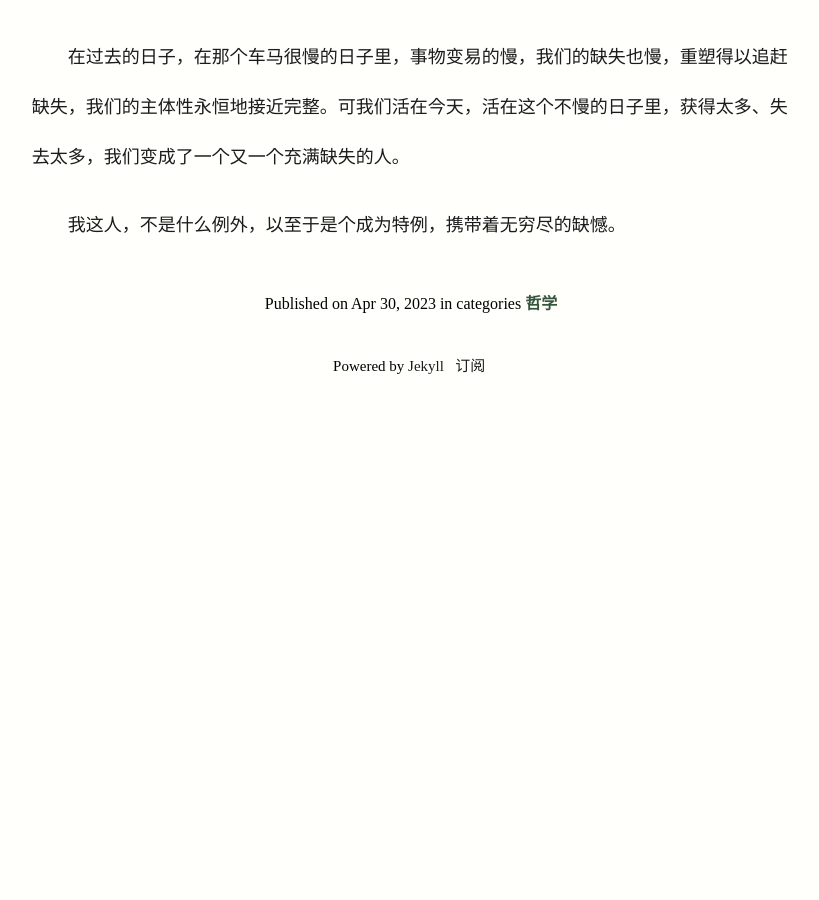
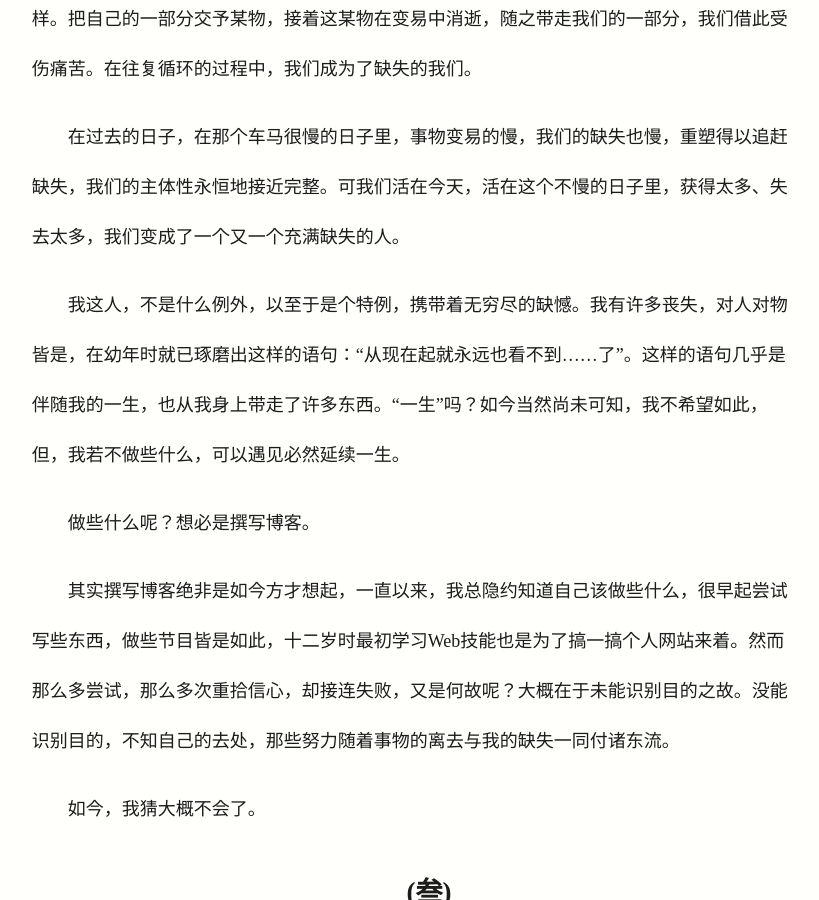
Before and after one commit to Makuraryu/Makuraryu.github.io, a Jekyll site: the page built from _posts/2023-4-30-bokeyizhongshenghuoxingshi.md, in a window 1280 px wide and 900 px high, scrolled down 4199 px. Shown: the whole window, without its empty margins (229-1048 px from the left). Built offline with Jekyll 4.4.1, drawn with Linux system fonts in a browser that asks for light colours; some web fonts are replaced; before the commit the page ends 4604 px from its top, so only the background shows below that; some of the changed text lies outside the part shown.

Commit message:
Add files via upload

```diff
--- a/_posts/2023-4-30-bokeyizhongshenghuoxingshi.md
+++ b/_posts/2023-4-30-bokeyizhongshenghuoxingshi.md
@@ -5,11 +5,13 @@ categories: 哲学
 description: 博客，作为一种新的互联网生活形式
 keywords: 博客, 生活形式, 哲学, 人生
 ---
+# 博客，一种生活形式
+
 我过去使用过好些博客，或是尝试用gridea，或是尝试用hexo，还尝试自己搭过许多……然而至今——正如这篇文章的存在所昭示的那样，它们无一善终。如今，我再次搭起博客。
 
 过去每次用博客，我多少要写一篇“镇站之文”，好像是要对什么发起进攻的檄文似的。《我之博客观》讲了博客的功用，多少也讲了自己写博客的初衷；《枕流阁记》写的我做博客的目的，完完本本地道出了博客背后的那个我；《再建博客记》又描摹了我再搭起博客的心理，更进一步踏进自我的精神世界。几篇文章一篇接一篇的向精神的领域迈进，大概揭示了我好些年来的变化吧，但正如我这些年的变化一样，它们随着我的博客一同消逝了。如今，我再卷土重来，随之一道重塑还有我自己，那么不妨就再写一篇文章，更加全面地讲讲我与博客好了。
 
-## （一）
+## （壹）
 
 让我从“结构”说起吧。
 
@@ -45,4 +47,46 @@ keywords: 博客, 生活形式, 哲学, 人生
 
 在过去的日子，在那个车马很慢的日子里，事物变易的慢，我们的缺失也慢，重塑得以追赶缺失，我们的主体性永恒地接近完整。可我们活在今天，活在这个不慢的日子里，获得太多、失去太多，我们变成了一个又一个充满缺失的人。
 
-我这人，不是什么例外，以至于是个成为特例，携带着无穷尽的缺憾。
+我这人，不是什么例外，以至于是个特例，携带着无穷尽的缺憾。我有许多丧失，对人对物皆是，在幼年时就已琢磨出这样的语句：“从现在起就永远也看不到……了”。这样的语句几乎是伴随我的一生，也从我身上带走了许多东西。“一生”吗？如今当然尚未可知，我不希望如此，但，我若不做些什么，可以遇见必然延续一生。
+
+做些什么呢？想必是撰写博客。
+
+其实撰写博客绝非是如今方才想起，一直以来，我总隐约知道自己该做些什么，很早起尝试写些东西，做些节目皆是如此，十二岁时最初学习Web技能也是为了搞一搞个人网站来着。然而那么多尝试，那么多次重拾信心，却接连失败，又是何故呢？大概在于未能识别目的之故。没能识别目的，不知自己的去处，那些努力随着事物的离去与我的缺失一同付诸东流。
+
+如今，我猜大概不会了。
+
+## (叁)
+
+这次再建博客，我又迁移到了jekyll。jekyll无疑是早就过时了的物件，我却仍然捡起来用是何故呢？正因github对它的独到支持。只肖将源文件通通上传，就能借github page直接运行起来。剩下要做的，就是写一个适合自己的主题，再做一些配置即可。
+
+采取这样简单，以至于是简陋的操作，目的就在于回归到博客的核心上去，不要再费心于反复的关注于维护、生成、上传等等操作上去。我的目的从来都不是构建博客，不是吗？我要构建新的生活形式，在自我表白中重塑自我，就像阿尔杜塞撰写《来日方长》那样：
+
+>看完这本《来日方长》，我的一个很突出的感想就是，人是需要学会“忏悔”的。“忏悔”就是勇于如实地剖析自己。同时对于别人真诚的自责，也不要苛责，因为谁都难免有自己的一段不是人人都能理解的“非常时期”。阿尔都塞写完这本书之后，肯定心情轻松了许多，平静了许多。
+
+趁着一切还未发展到阿尔杜塞所尽力的那种地步。
+
+>趁她尚未被人杀害。
+>
+>趁她尚未失踪。
+
+上次博客，我给自己洋洋洒洒规划了六个方向。其实当下想来，又何必如此？想写些什么就写点好了，就像活着那样。
+
+这次的博客页面选择了更加大气、更加简单的样式，整体风格也偏向于朴素淡雅。这样的风格有些迎合我对自己的愿望：成为一个朴素的人。大体上还是延续此前的想法，主题名称也只是在CHaN后加了个pro。
+
+## （肆）
+
+文章写到这个地方，其实也就可以结束了，但我多多少少觉得有所缺失，总还觉得有些什么想写。什么呢？最后说点我这人自身好了。
+
+在《再建博客记》的末尾，我写道：
+
+> 本人并不聪明，事实而言有些愚笨，却又多有思虑。行为而言或鲁莽或迟钝，总归闯下了不少祸端，给人带来了不少麻烦。然而无论如何，仍然愿意坚信自己有所价值，有所功能，自己的存在对世界而言利大于弊，也总是向这个方向努力着。这一博客，或许得以记录此后我的劳动。总而言之——哪怕是基于人文关怀的角度——还望大家多多关照了。
+
+如今再看，倒确实觉得贴合，唯有一点遗漏：我这人总是不足够努力，又不大能坚持，常常三天打鱼两天晒网似的工作，又往往偷懒拖延，如今积累下了不少作为拖累的成果，却是没什么出彩的。往下去，我想大概得改掉这样的毛病。怎么改呢？事事下定决心。凡我下定决心者，到今天倒是没什么放弃了的，只要不至于放弃，那么也就不至于荒废。如是我行，最终必然成为一个伟大的人。哪怕不至于伟大，至少成为一个好人。
+
+又想来我的那所谓座右铭：回归纯粹，勇于狼狈。的的确确是好句。
+
+从何处纯粹？从何开始狼狈？就先下定决心，撰写博客至未来罢。
+
+四月末日晚桌前敲击键盘
+
+时无云亦无星无心待劳动节至
```
Also changed, not shown: other parts of _posts/2023-4-30-bokeyizhongshenghuoxingshi.md (+2 -2 lines), pages/categories.md (+8 -2 lines).
